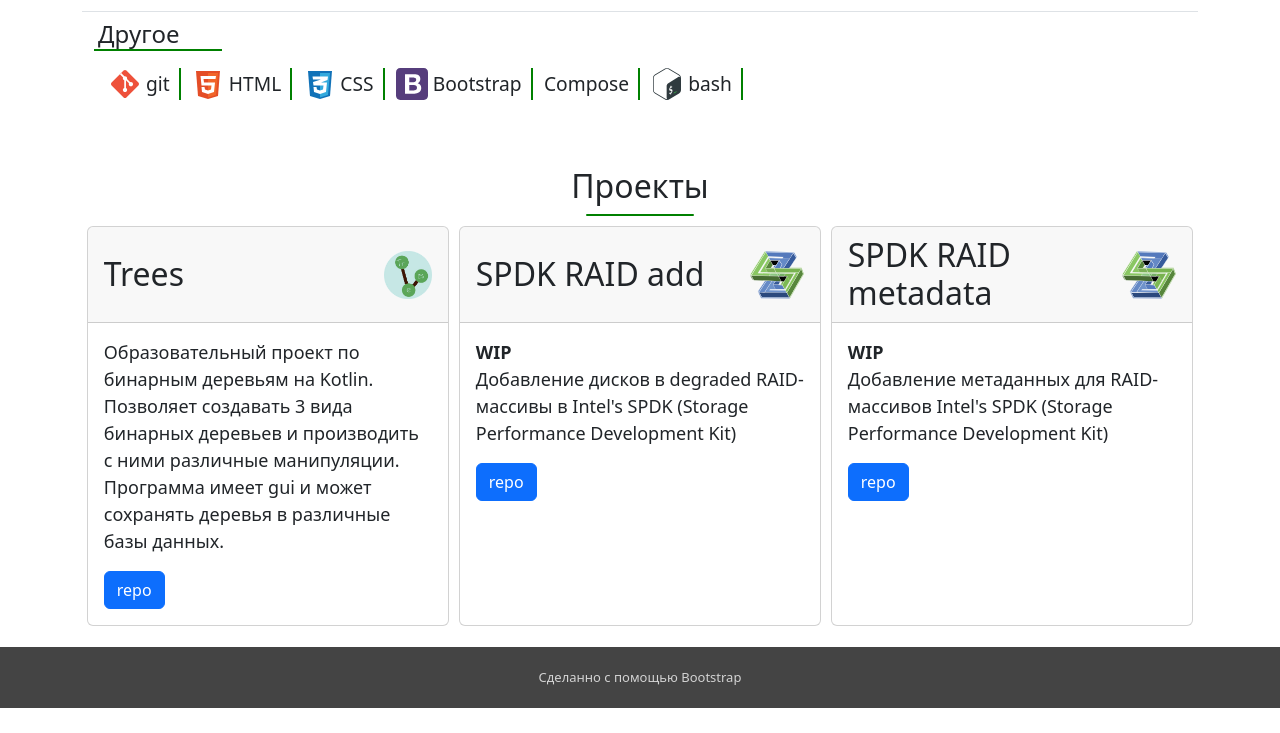
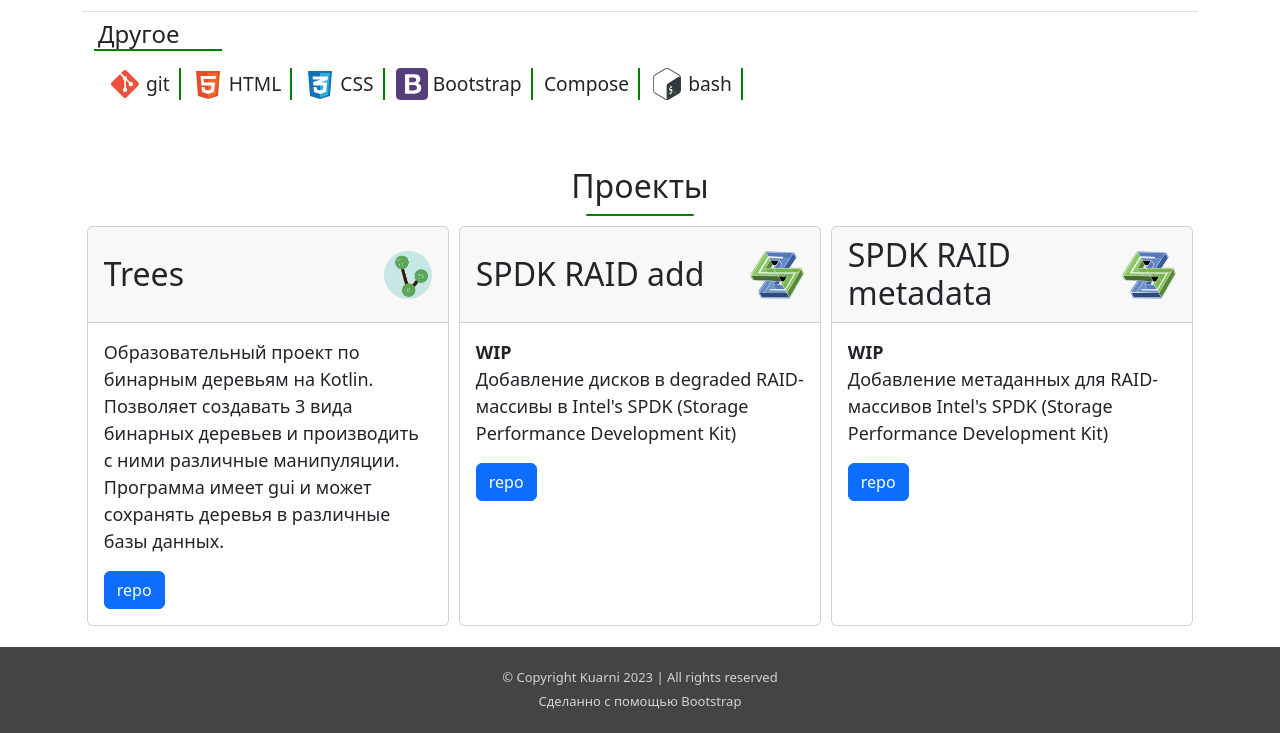
Before and after one commit to Kuarni/Arseniy-Kuznetsov, a plain HTML site: page index.html in a window 1280 px wide. Shown: the part 1213-1946 px from the top of the page. Before the commit the page ends 1921 px from the top, so only its background shows below. Drawn offline with nearby package versions, Linux system fonts and the light colour scheme.

Commit message:
feat: add copyright

```diff
--- a/index.html
+++ b/index.html
@@ -228,6 +228,7 @@
     </div>
 </section>
 <footer>
+    <p>© Copyright Kuarni 2023 | All rights reserved</p>
     <p>Сделанно с помощью <a href="https://github.com/twbs/bootstrap">Bootstrap</a></p>
 </footer>
 </body>
```
